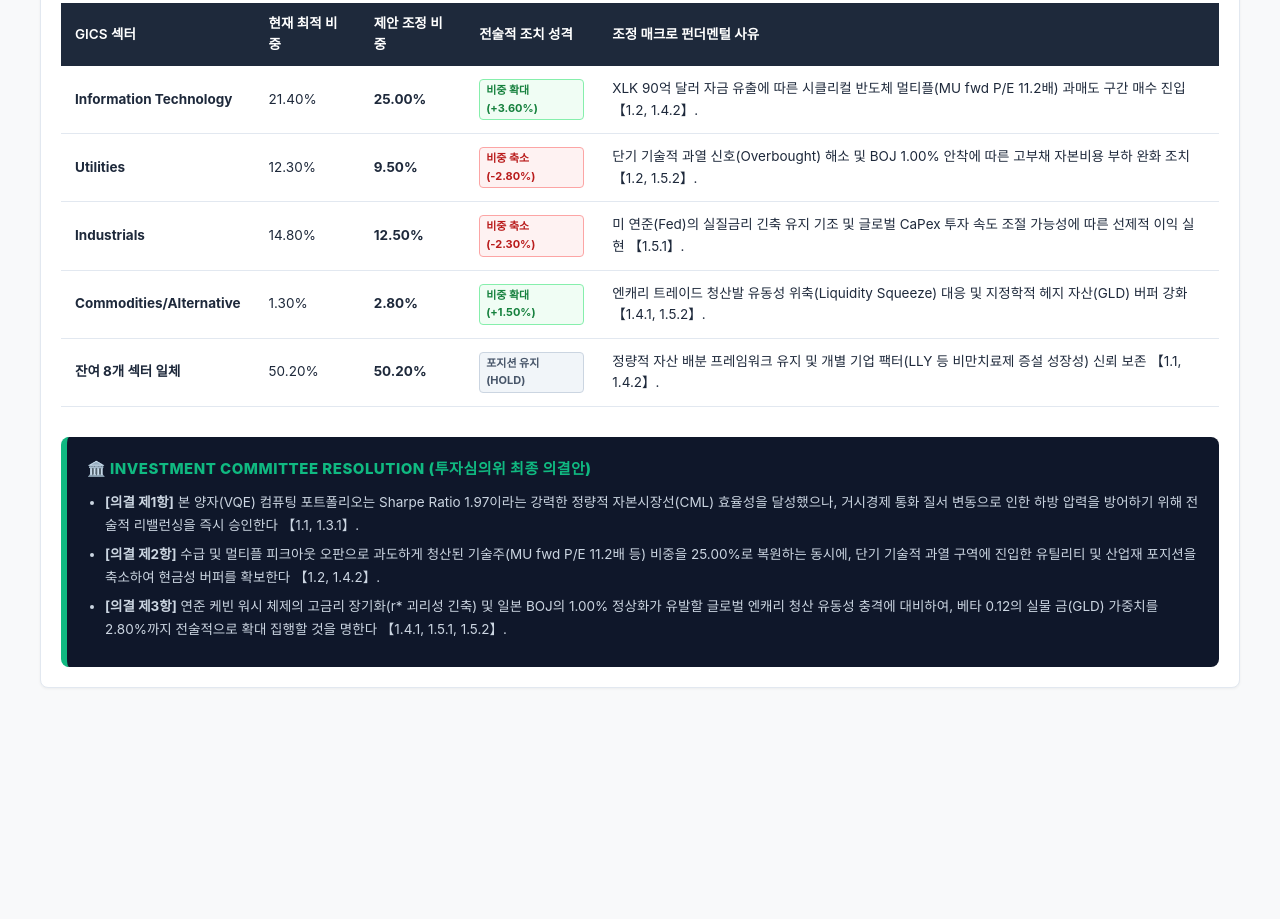
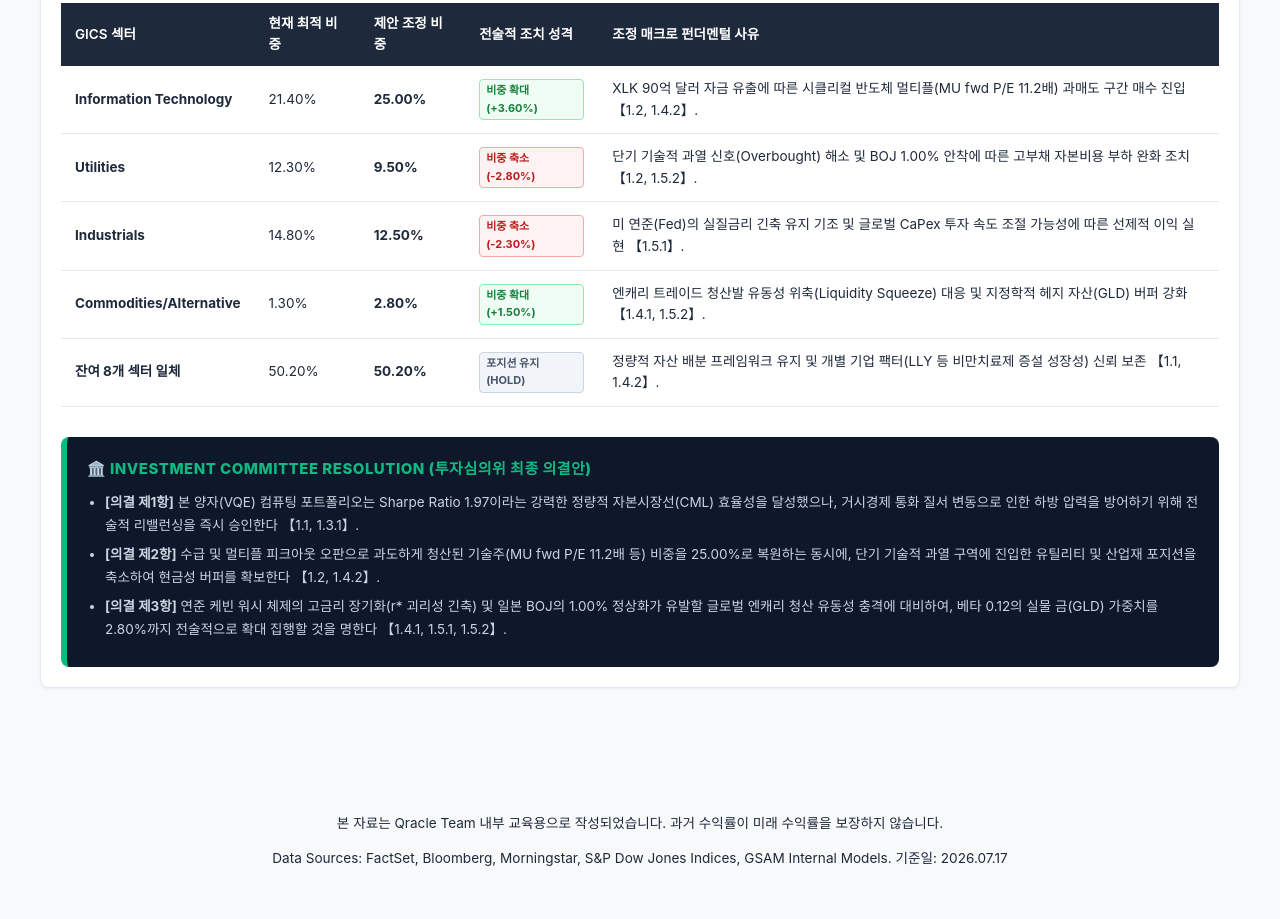
Before and after one commit to qracle74/markowitz, a plain HTML site: page 20260717/index.html in a window 1280 px wide. Shown: the part 6470-7389 px from the top of the page. Before the commit the page ends 7198 px from the top, so only its background shows below. Drawn offline with Linux system fonts and the light colour scheme.

Commit message:
Update index.html

```diff
--- a/20260717/index.html
+++ b/20260717/index.html
@@ -1307,6 +1307,9 @@
 <!--
     </div>
 </div> -->
-
+<footer style="text-align: center; padding: 2rem 0; color: var(--text-muted); font-size: 0.85rem; border-top: 1px solid var(--border); margin-top: 5rem;">
+        <p>본 자료는 Qracle Team 내부 교육용으로 작성되었습니다. 과거 수익률이 미래 수익률을 보장하지 않습니다.</p>
+        <p class="mt-1">Data Sources: FactSet, Bloomberg, Morningstar, S&P Dow Jones Indices, GSAM Internal Models. 기준일: 2026.07.17</p>
+</footer>
 </body>
 </html>
```
